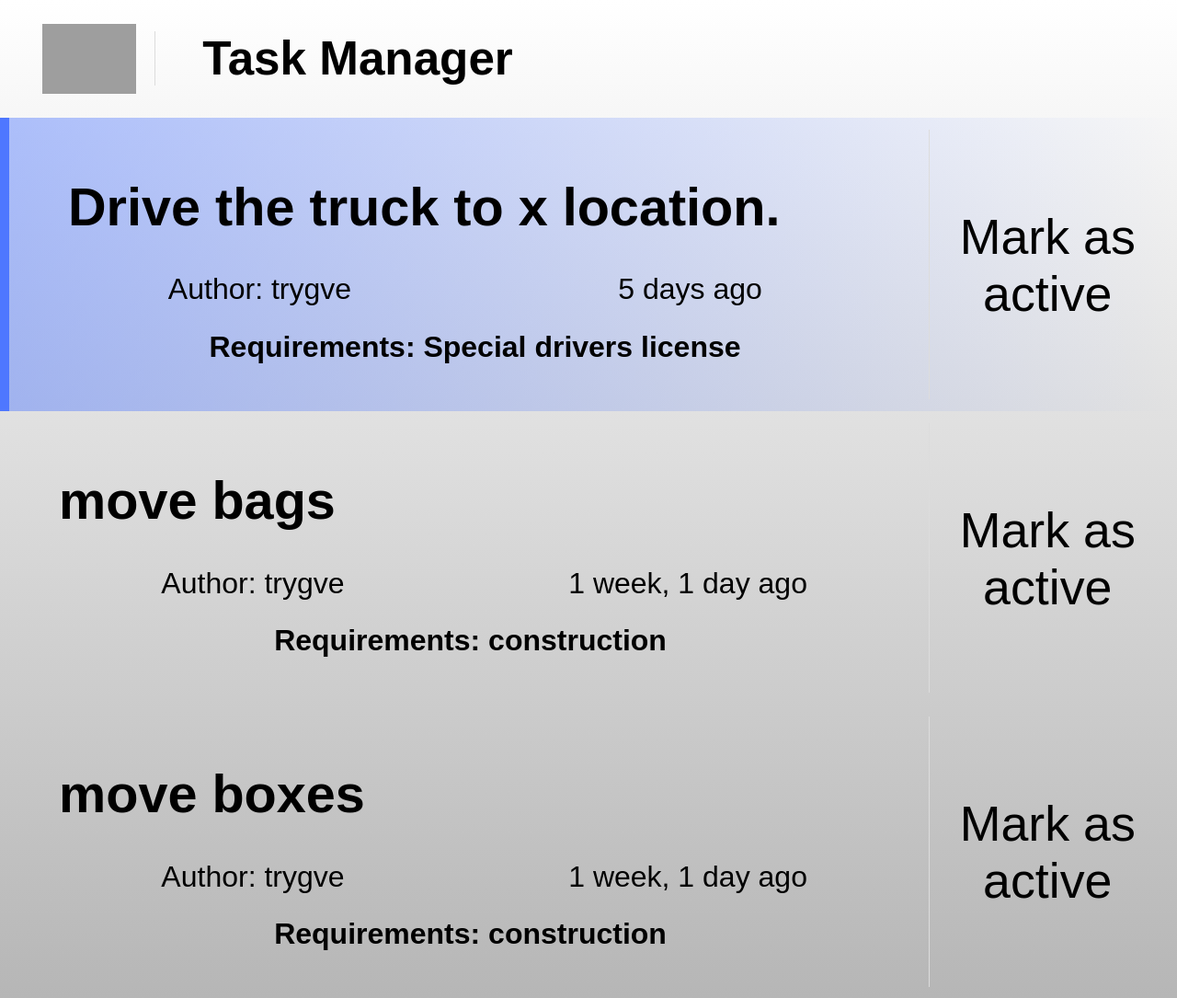
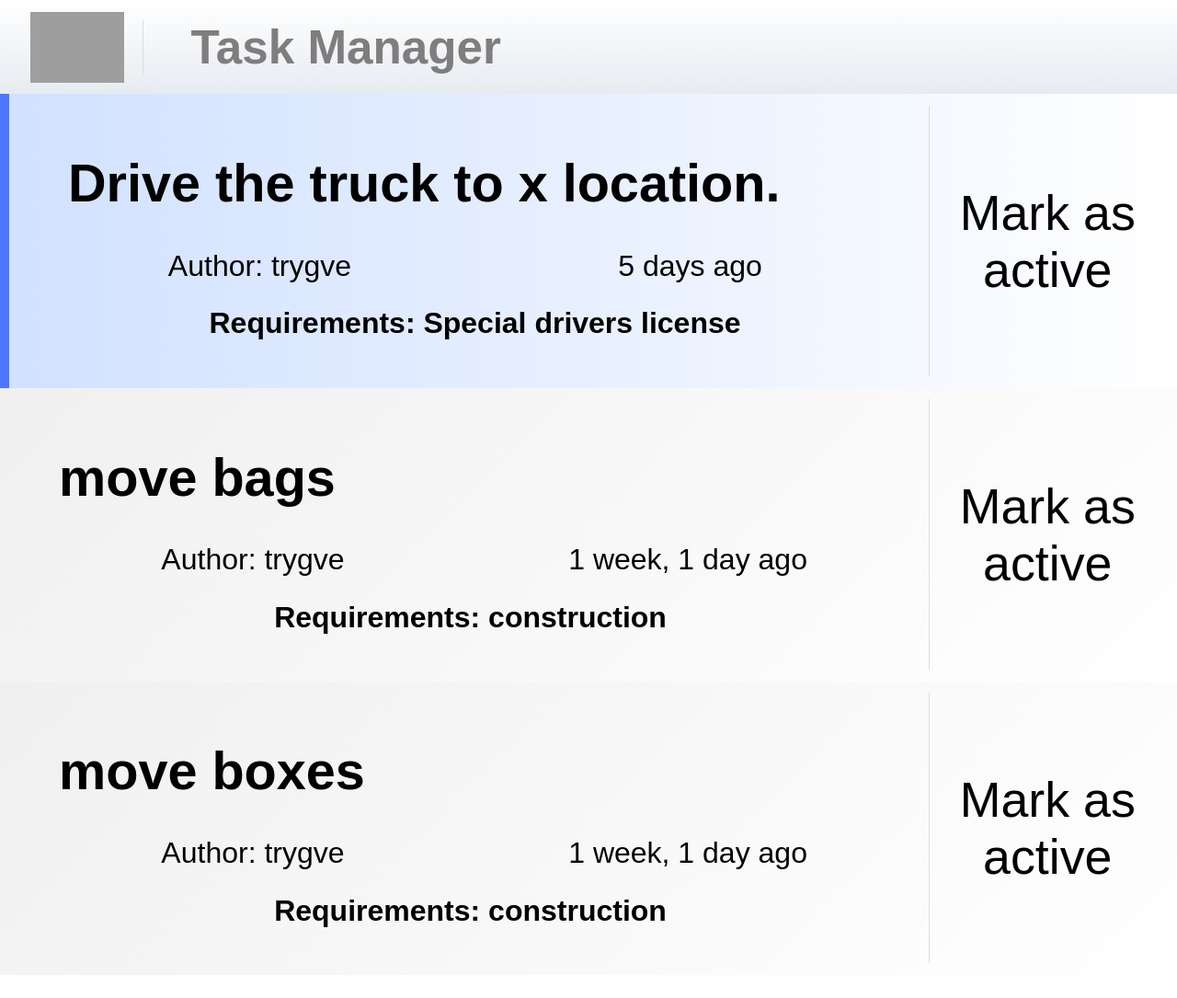
Before and after one commit to Eruerufusama/shop-task-manager, a Django app: page / in a window 1280 px wide. Shown: the whole page at 92% size. After the commit the page ends 1047 px from the top, so only its background shows below. Run offline with Django 3.2, Linux system fonts and the light colour scheme; data comes from the database, SQL or seed files in the repository; grey boxes are pictures that could not be loaded.

Commit message:
prototype css

```diff
--- a/semester_assignment/task_manager/static/task_manager/style.css
+++ b/semester_assignment/task_manager/static/task_manager/style.css
@@ -1,3 +1,8 @@
+
+html {
+    padding: 0;
+    margin: 0;
+}
 * {
     margin: 0;
     padding: 0;
@@ -7,18 +12,19 @@
     background-color: inherit;
 }
 
-body {
-    background-image: linear-gradient(#ffffff, #b6b6b6);
+.banner {
+    background-image: linear-gradient(#ffffff, #e7ebf0);
+    font-size: 2vw;
+    color: #7e7e7e;
 }
 
-.banner {
+
+.banner > div {
     display: flex;
     flex-direction: row;
     align-items: center;
-    margin: 1vw;
     text-align: left;
     padding: 1vw;
-    font-size: 2vw;
 }
 
 .logo {
@@ -31,22 +37,26 @@ body {
     padding: 0 4vw;
 }
 
+.post {
+    display:flex;
+    flex-direction: row;
+    padding: 1vw;
+    background-image: linear-gradient(-45deg, #ffffff, #f0f0f0);
+}
+
 .important {
     border-left: 10px solid #4e77ff;
-    background-image: linear-gradient(90deg, #4e77ff70, #c8d5ff00);
+    background-image: linear-gradient(90deg, #d1e1ff, #00000000);
+}
+
+.is-active {
+    color: #b8b8b8;
 }
 
 .header {
     font-size: 4.5vw;
     padding: 2vw;
     text-align: left;
-}
-
-.post {
-    display:flex;
-    flex-direction: row;
-    padding: 1vw;
-    /* border-top: 2px solid gainsboro; */
 }
 
 .post-element {
@@ -88,3 +98,7 @@ body {
     font-size: 4.2vw;
     flex-shrink: 2;
 }
+
+.posts {
+    background: transparent;
+}
--- a/semester_assignment/task_manager/templates/task_manager/base.html
+++ b/semester_assignment/task_manager/templates/task_manager/base.html
@@ -10,9 +10,12 @@
 </head>
 <body>
     <div class="banner">
-        <img class="logo" src="https://i.imgur.com/T7QldLU.png" alt="">
-        <h1 class="header-title">Task Manager</h1>
+        <div>
+            <img class="logo" src="https://i.imgur.com/T7QldLU.png" alt="">
+            <h1 class="header-title">Task Manager</h1>
+        </div>
     </div>
+
     {% block content %}
     {% endblock %}
 </body>
--- a/semester_assignment/task_manager/templates/task_manager/main_page.html
+++ b/semester_assignment/task_manager/templates/task_manager/main_page.html
@@ -5,7 +5,7 @@
         <div class="posts">
             {% for task in tasks %}
                 {% if task.is_completed == False %}
-                    <div class="post {% if task.is_important %} important {% endif %}">
+                    <div class="post {% if task.is_important %} important {% endif %} {% if task.is_active %} is-active {% endif %}">
                         <div class="content post-element">
                             <h1 class="header">{{task.general_description}}</h1>
                             <p class="author small-element">Author: {{task.author}}</p>
```
